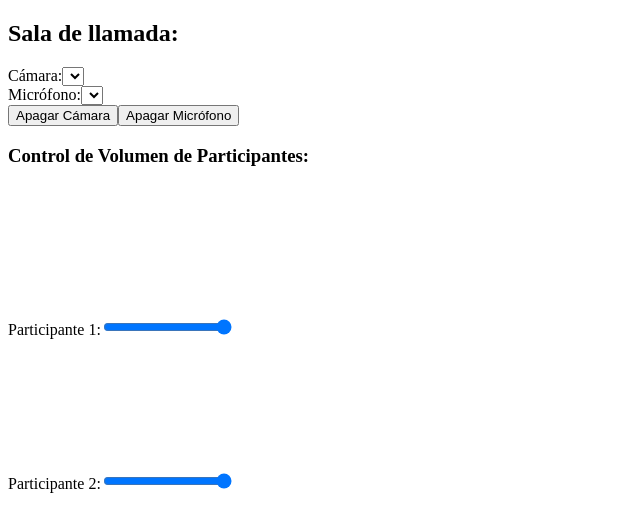
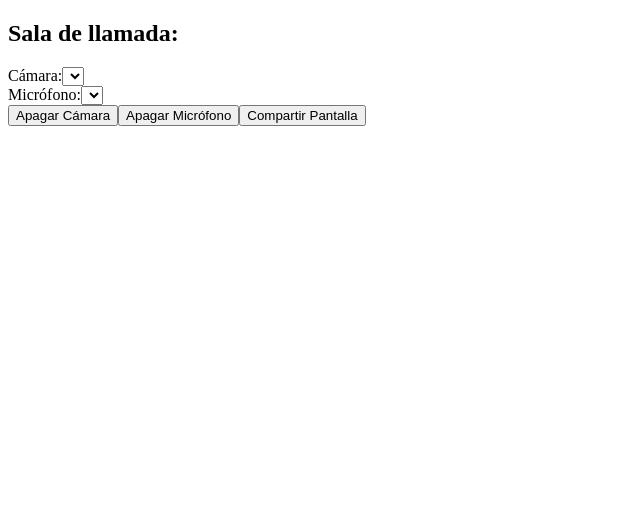
Before and after one commit to IagoPL/KDD, a React (Create React App) app in the folder frontend/: page /call/1 in a window 1280 px wide. Shown: the top 532 px of the page, without its empty margins (0-640 px from the left). Built offline with nearby package versions, Linux system fonts and the light colour scheme.

Commit message:
Implementada funcionalidad de compartir pantalla en la videollamada

```diff
--- a/frontend/src/pages/Call/CallPage.js
+++ b/frontend/src/pages/Call/CallPage.js
@@ -10,10 +10,7 @@ const CallPage = ({ roomId }) => {
     const [stream, setStream] = useState(null);
     const [isVideoEnabled, setIsVideoEnabled] = useState(true);
     const [isAudioEnabled, setIsAudioEnabled] = useState(true);
-    const [participants, setParticipants] = useState([
-        { id: 1, ref: useRef(), volume: 1 },
-        { id: 2, ref: useRef(), volume: 1 }
-    ]); // Simulación de participantes con referencias y volúmenes individuales
+    const [isScreenSharing, setIsScreenSharing] = useState(false); // Estado para compartir pantalla
 
     // Función para obtener los dispositivos de video y audio
     const getDevices = async () => {
@@ -68,16 +65,31 @@ const CallPage = ({ roomId }) => {
         }
     };
 
-    // Controlador de volumen individual para cada participante
-    const handleVolumeChange = (id, newVolume) => {
-        setParticipants(prevParticipants =>
-            prevParticipants.map(participant =>
-                participant.id === id ? { ...participant, volume: newVolume } : participant
-            )
-        );
-        const participant = participants.find(participant => participant.id === id);
-        if (participant && participant.ref.current) {
-            participant.ref.current.volume = newVolume;
+    // Función para compartir pantalla
+    const toggleScreenShare = async () => {
+        if (!isScreenSharing) {
+            try {
+                const screenStream = await navigator.mediaDevices.getDisplayMedia({
+                    video: true
+                });
+                setIsScreenSharing(true);
+                const videoTrack = screenStream.getVideoTracks()[0];
+
+                // Muestra el stream de pantalla en el elemento de video
+                myVideo.current.srcObject = screenStream;
+
+                // Al terminar de compartir pantalla, regresa al stream de cámara
+                videoTrack.onended = () => {
+                    setIsScreenSharing(false);
+                    startStream();
+                };
+            } catch (error) {
+                console.error("Error al compartir pantalla:", error);
+            }
+        } else {
+            // Detener la pantalla compartida y regresar a la cámara
+            setIsScreenSharing(false);
+            startStream();
         }
     };
 
@@ -107,7 +119,7 @@ const CallPage = ({ roomId }) => {
                 </select>
             </div>
 
-            {/* Botones para encender/apagar la cámara y el micrófono */}
+            {/* Botones para encender/apagar la cámara, el micrófono, y compartir pantalla */}
             <div>
                 <button onClick={toggleVideo}>
                     {isVideoEnabled ? 'Apagar Cámara' : 'Encender Cámara'}
@@ -115,25 +127,9 @@ const CallPage = ({ roomId }) => {
                 <button onClick={toggleAudio}>
                     {isAudioEnabled ? 'Apagar Micrófono' : 'Encender Micrófono'}
                 </button>
-            </div>
-
-            {/* Control de volumen individual para cada participante */}
-            <div>
-                <h3>Control de Volumen de Participantes:</h3>
-                {participants.map(participant => (
-                    <div key={participant.id}>
-                        <label>Participante {participant.id}:</label>
-                        <input
-                            type="range"
-                            min="0"
-                            max="1"
-                            step="0.01"
-                            value={participant.volume}
-                            onChange={(e) => handleVolumeChange(participant.id, parseFloat(e.target.value))}
-                        />
-                        <video ref={participant.ref} autoPlay playsInline volume={participant.volume} />
-                    </div>
-                ))}
+                <button onClick={toggleScreenShare}>
+                    {isScreenSharing ? 'Dejar de Compartir Pantalla' : 'Compartir Pantalla'}
+                </button>
             </div>
 
             {/* Elemento de video para la transmisión propia */}
```
Also changed, not shown: 1 other file (tests, documents, lock files or other folders).
